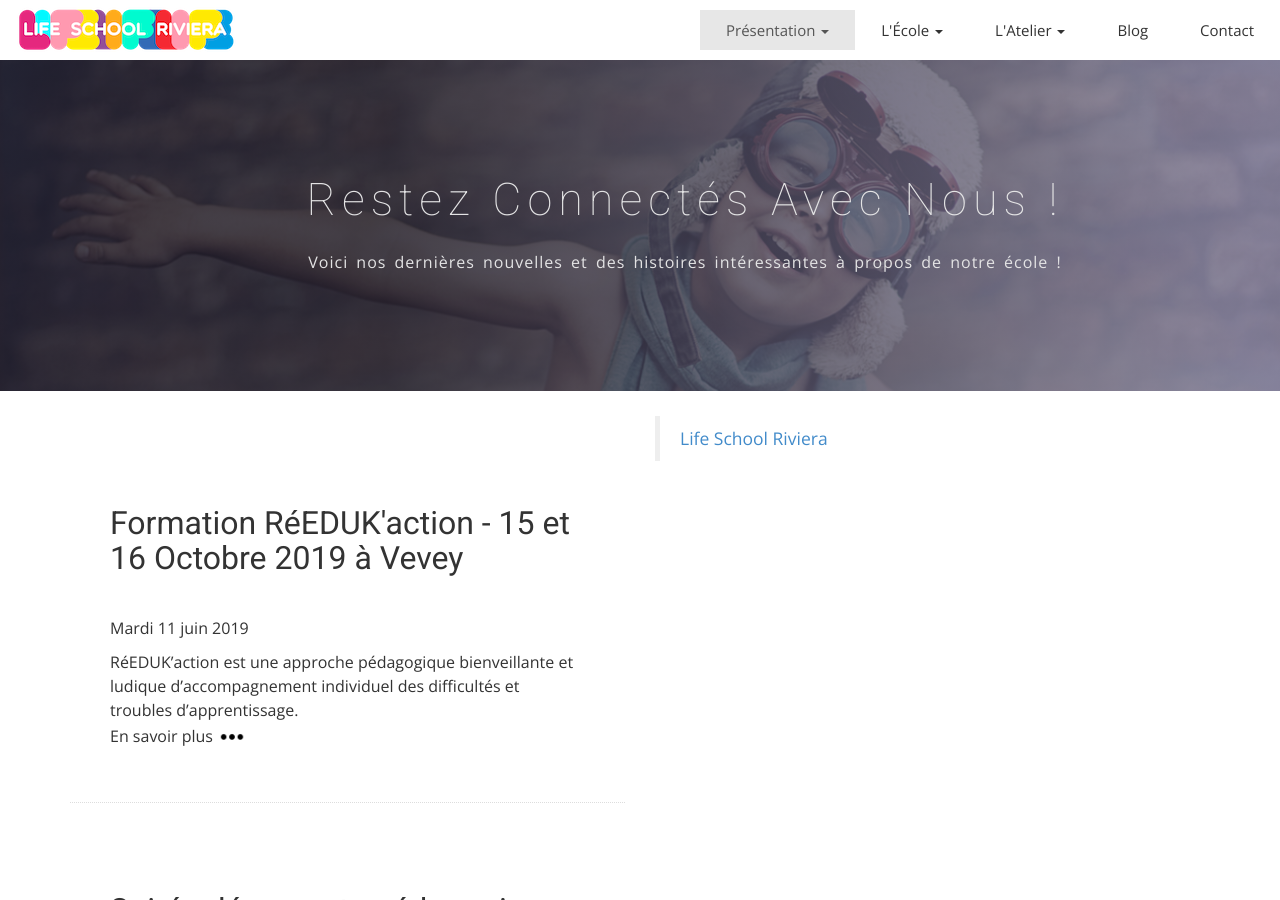
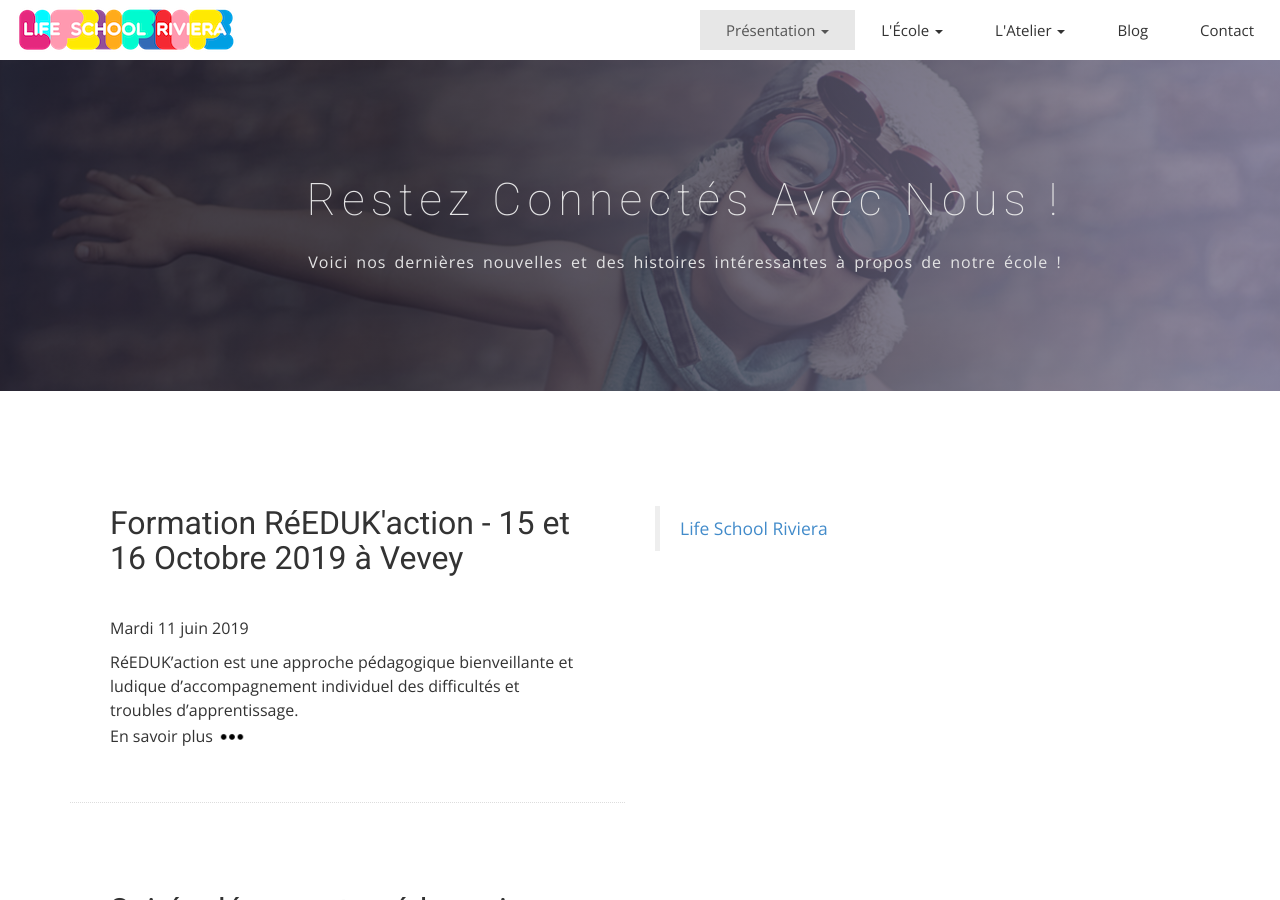
Before and after one commit to midjoule/lifeschool, a Jekyll site: the page built from blog.html, in a window 1280 px wide and 900 px high. Built offline with Jekyll 4.4.1, drawn with Linux system fonts in a browser that asks for light colours; nearby versions of some CDN libraries; some web fonts are replaced.

Commit message:
Update blog.html

```diff
--- a/blog.html
+++ b/blog.html
@@ -53,7 +53,7 @@ permalink: /blog
         </div>
       </div>
       <div class="col-md-6">
-        <div class="block">
+        <div class="block" style="margin-top:90px">
           <div class="fb-page" data-href="https://www.facebook.com/lifeschoolriviera/" data-tabs="timeline" data-width="" data-height="" data-small-header="true" data-adapt-container-width="true" data-hide-cover="false" data-show-facepile="true"><blockquote cite="https://www.facebook.com/lifeschoolriviera/" class="fb-xfbml-parse-ignore"><a href="https://www.facebook.com/lifeschoolriviera/">Life School Riviera</a></blockquote></div>
         </div>
       </div>
```
